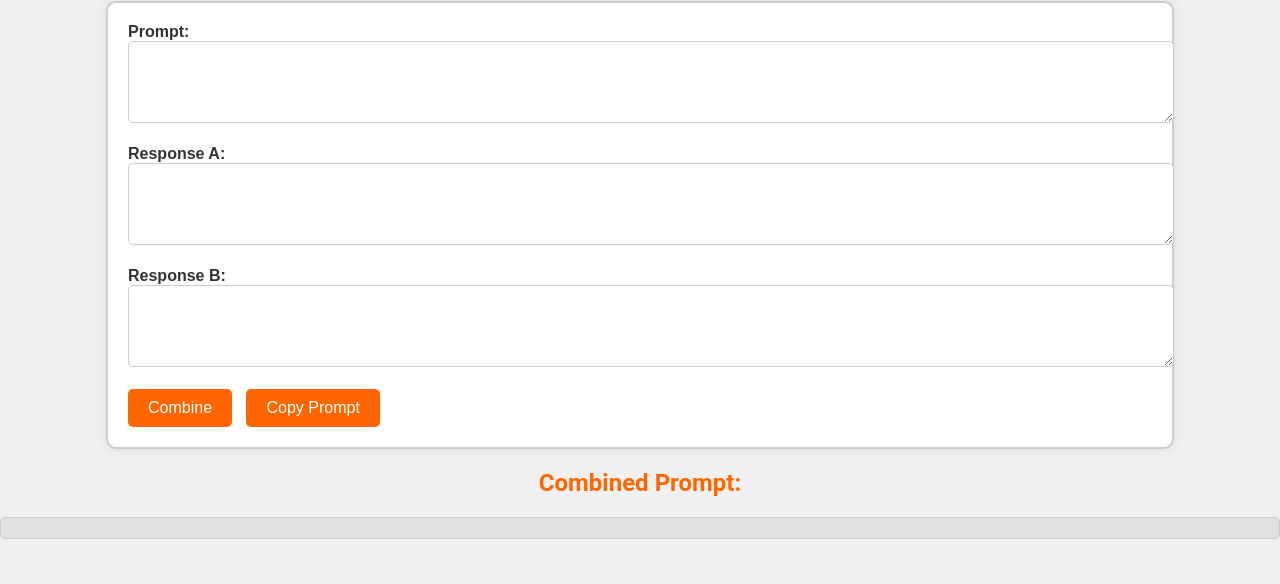
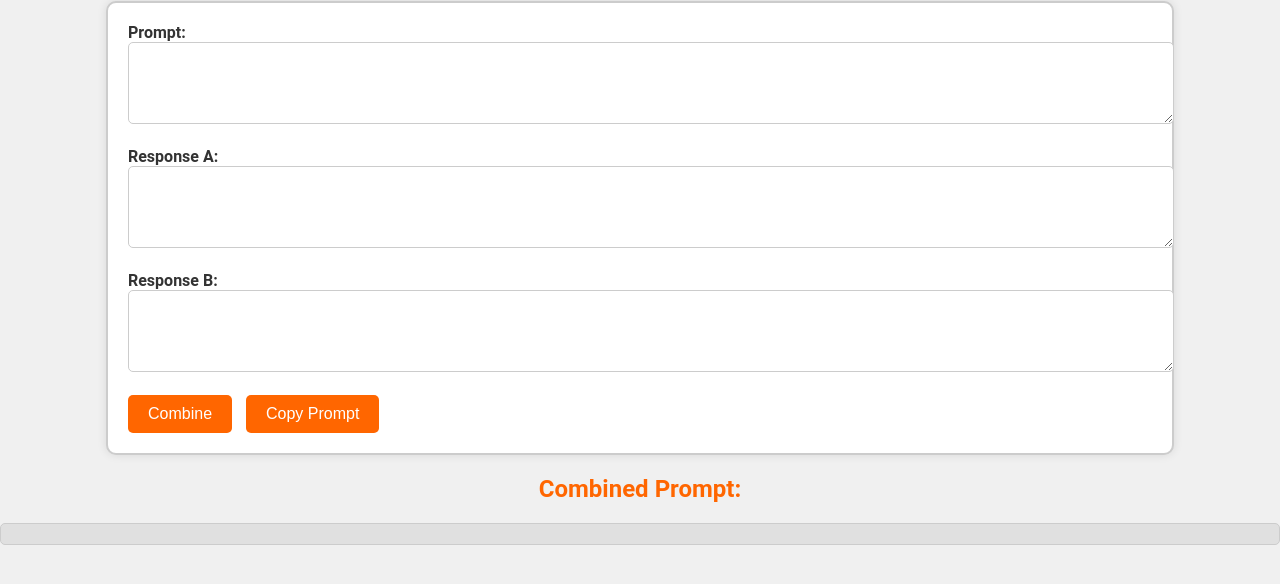
Before and after one commit to enkhbold470/text_combiner, a plain HTML site: page index.html in a window 1280 px wide. Shown: the part 80-664 px from the top of the page. Drawn offline with Linux system fonts and the light colour scheme.

Commit message:
Update font family in styles.css

```diff
--- a/styles.css
+++ b/styles.css
@@ -1,5 +1,5 @@
 body {
-    font-family: 'Arial', sans-serif;
+    font-family: 'Roboto', sans-serif;
     background-color: #f0f0f0;
     color: #333;
     margin: 0;
@@ -7,7 +7,7 @@ body {
 }
 
 h1, h2 {
-    font-family: 'Roboto', sans-serif;
+    font-family: 'Roboto', cursive, sans-serif;
     color: #ff6600;
     text-align: center;
 }
```
